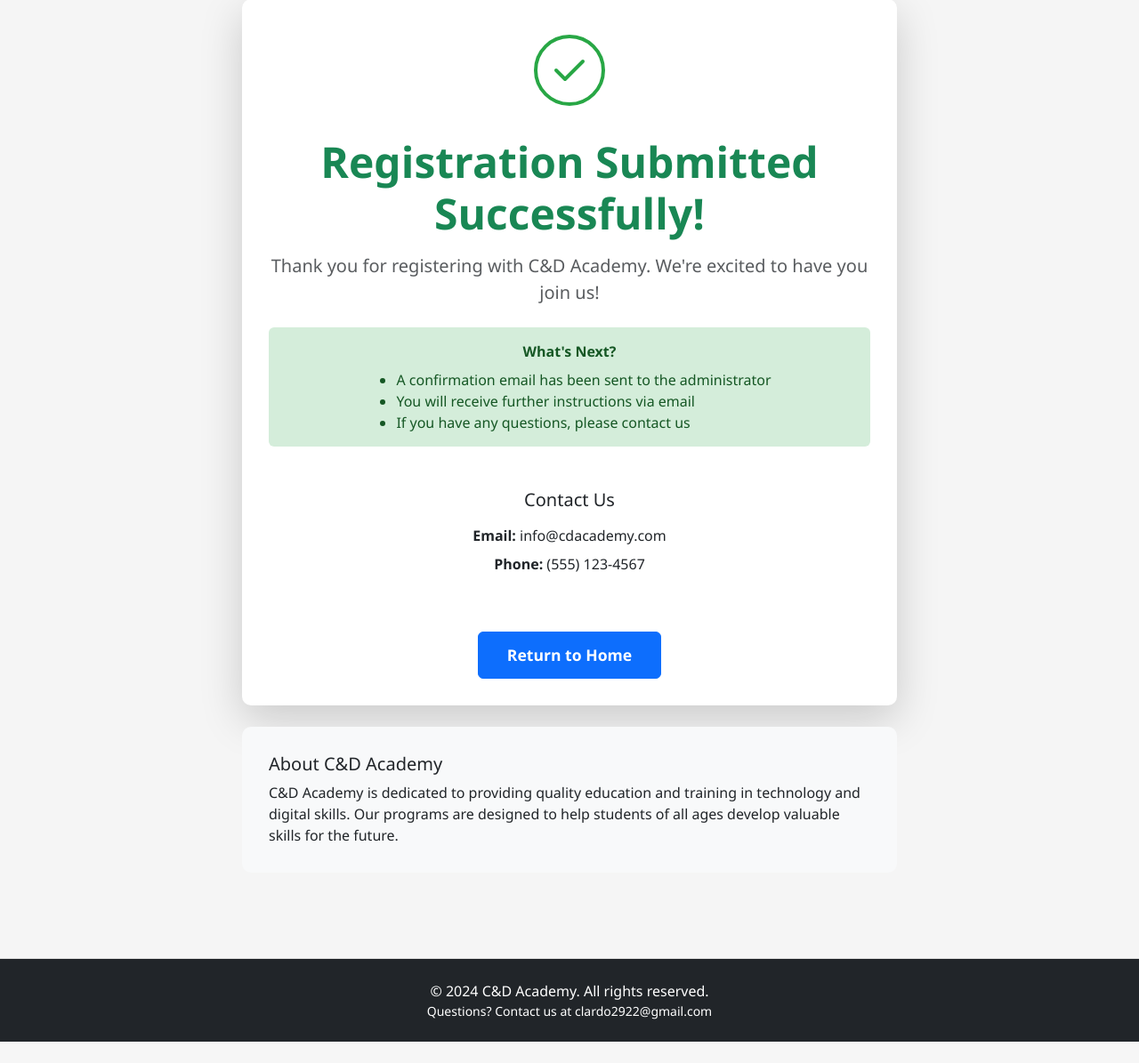
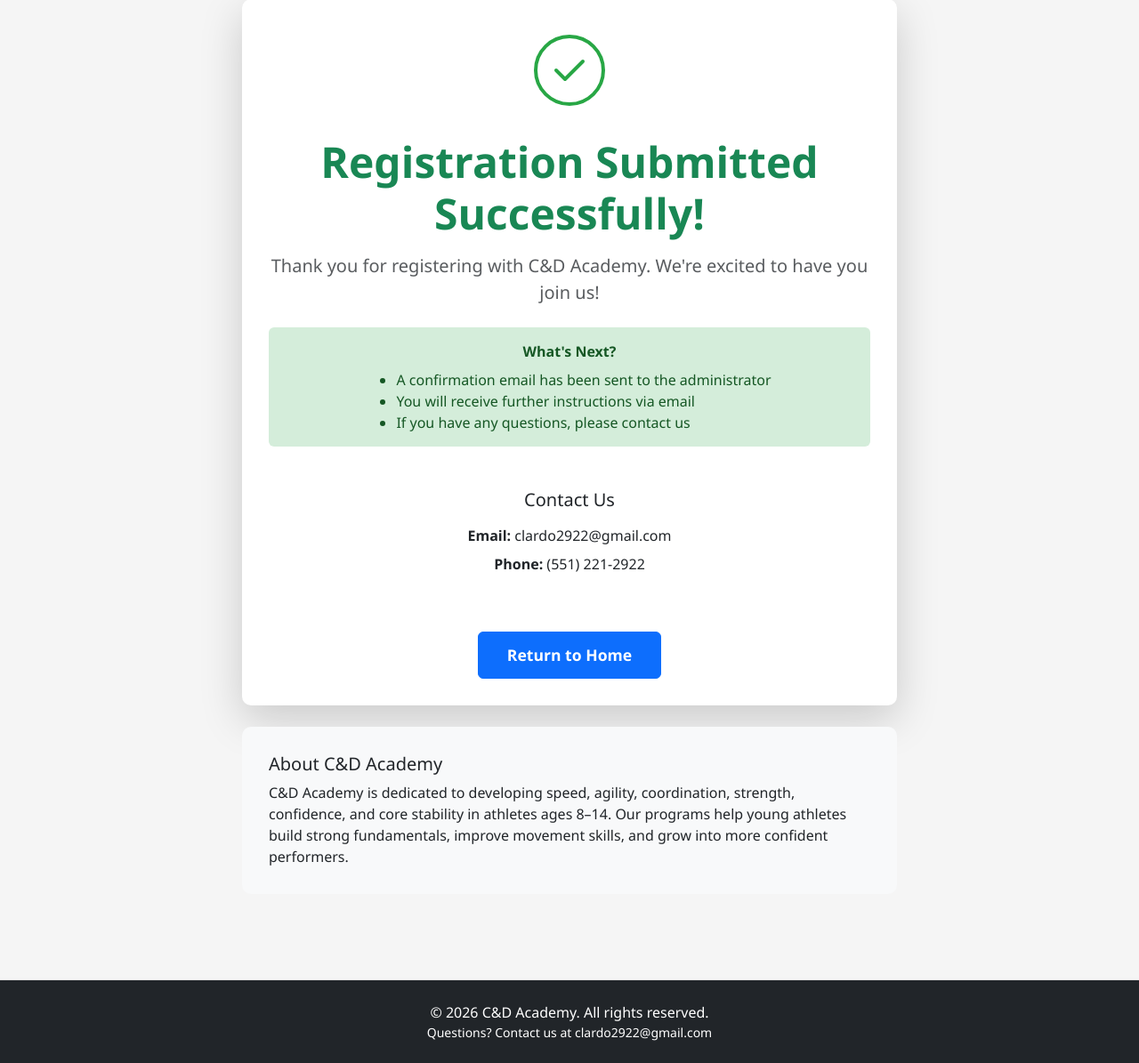
Before and after one commit to Bapthekid/cd-academy, a Flask app: page /success in a window 1280 px wide. Shown: the part 111-1306 px from the top of the page at 89% size. Before the commit the page ends 1282 px from the top, so only its background shows below. Run offline with Flask 3, Linux system fonts and the light colour scheme.

Commit message:
Updated success and base html templates  to display correct contact information

```diff
--- a/templates/base.html
+++ b/templates/base.html
@@ -25,7 +25,7 @@
     <!-- Footer -->
     <footer class="bg-dark text-white text-center py-4 mt-5">
         <div class="container">
-            <p>&copy; 2024 C&D Academy. All rights reserved.</p>
+            <p>&copy; 2026 C&D Academy. All rights reserved.</p>
             <p class="small">Questions? Contact us at clardo2922@gmail.com</p>
         </div>
     </footer>
--- a/templates/success.html
+++ b/templates/success.html
@@ -46,10 +46,10 @@
                             <div class="col-md-6 mx-auto">
                                 <h5 class="mb-3">Contact Us</h5>
                                 <p class="mb-2">
-                                    <strong>Email:</strong> info@cdacademy.com
+                                    <strong>Email:</strong> clardo2922@gmail.com
                                 </p>
                                 <p>
-                                    <strong>Phone:</strong> (555) 123-4567
+                                    <strong>Phone:</strong> (551) 221-2922
                                 </p>
                             </div>
                         </div>
@@ -69,8 +69,9 @@
                         <div class="card-body">
                             <h5 class="card-title">About C&D Academy</h5>
                             <p class="card-text">
-                                C&D Academy is dedicated to providing quality education and training in technology and digital skills.
-                                Our programs are designed to help students of all ages develop valuable skills for the future.
+                                C&D Academy is dedicated to developing speed, agility, coordination, strength, confidence, and core stability in athletes ages 8–14.
+                                Our programs help young athletes build strong fundamentals, improve movement skills, and grow into more confident performers.
+
                             </p>
                         </div>
                     </div>
```
